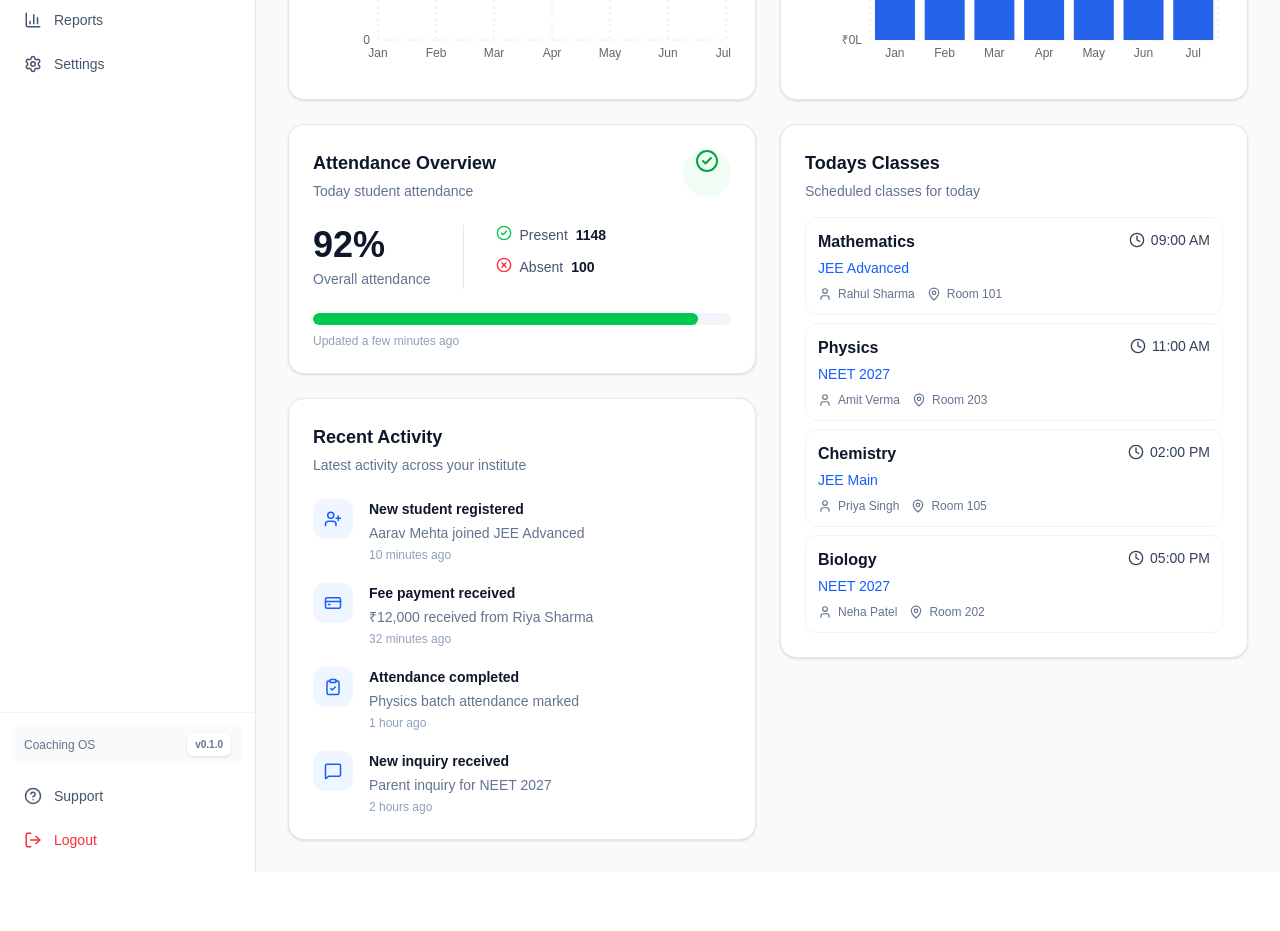
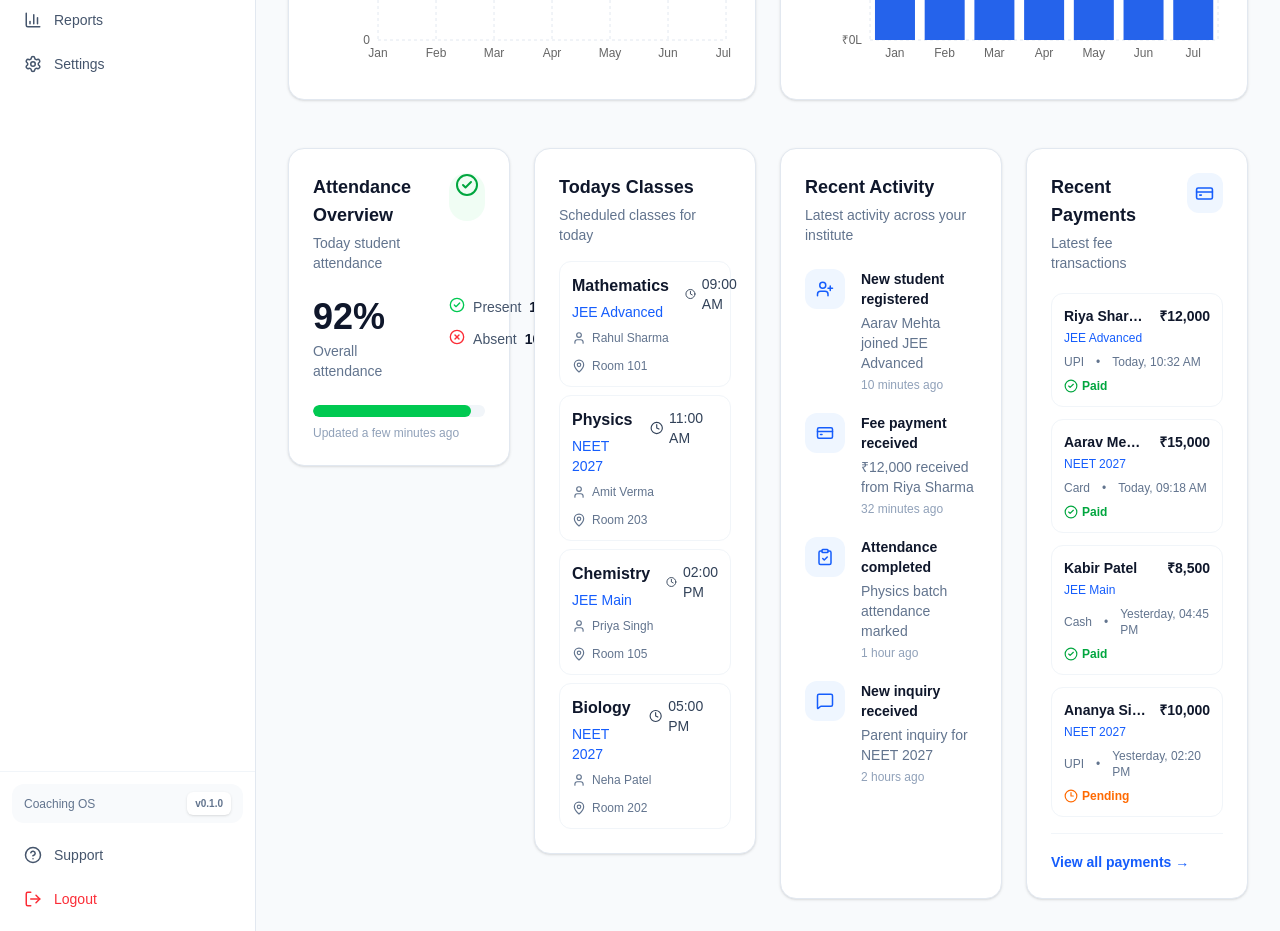
Before and after one commit to devleyj/Coaching-os-admin, a Next.js app: page / in a window 1280 px wide. Shown: the part 700-1631 px from the top of the page. Before the commit the page ends 1572 px from the top, so only its background shows below. Built offline with nearby package versions, Linux system fonts and the light colour scheme.

Commit message:
v0.1.0 - Add recent payments dashboard card

```diff
--- /dev/null
+++ b/app/components/RecentPayments.tsx
@@ -0,0 +1,117 @@
+"use client";
+
+import { CreditCard, CheckCircle2, Clock3 } from "lucide-react";
+
+const payments = [
+  {
+    student: "Riya Sharma",
+    batch: "JEE Advanced",
+    amount: "₹12,000",
+    method: "UPI",
+    date: "Today, 10:32 AM",
+    status: "Paid",
+  },
+  {
+    student: "Aarav Mehta",
+    batch: "NEET 2027",
+    amount: "₹15,000",
+    method: "Card",
+    date: "Today, 09:18 AM",
+    status: "Paid",
+  },
+  {
+    student: "Kabir Patel",
+    batch: "JEE Main",
+    amount: "₹8,500",
+    method: "Cash",
+    date: "Yesterday, 04:45 PM",
+    status: "Paid",
+  },
+  {
+    student: "Ananya Singh",
+    batch: "NEET 2027",
+    amount: "₹10,000",
+    method: "UPI",
+    date: "Yesterday, 02:20 PM",
+    status: "Pending",
+  },
+];
+
+export default function RecentPayments() {
+  return (
+    <div className="rounded-2xl border border-slate-200 bg-white p-6 shadow-sm">
+      {/* Card Header */}
+      <div className="mb-5 flex items-start justify-between">
+        <div>
+          <h2 className="text-lg font-semibold text-slate-900">
+            Recent Payments
+          </h2>
+          <p className="mt-1 text-sm text-slate-500">
+            Latest fee transactions
+          </p>
+        </div>
+
+        <div className="flex h-10 w-10 items-center justify-center rounded-xl bg-blue-50 text-blue-600">
+          <CreditCard size={19} />
+        </div>
+      </div>
+
+      {/* Main Content */}
+      <div className="space-y-3">
+        {payments.map((payment) => (
+          <div
+            key={`${payment.student}-${payment.date}`}
+            className="rounded-xl border border-slate-100 p-3 transition hover:bg-slate-50"
+          >
+            <div className="flex items-start justify-between gap-3">
+              <div className="min-w-0">
+                <p className="truncate text-sm font-semibold text-slate-900">
+                  {payment.student}
+                </p>
+
+                <p className="mt-1 text-xs text-blue-600">
+                  {payment.batch}
+                </p>
+              </div>
+
+              <p className="shrink-0 text-sm font-bold text-slate-900">
+                {payment.amount}
+              </p>
+            </div>
+
+            <div className="mt-2 flex flex-wrap items-center justify-between gap-2">
+              <div className="flex items-center gap-3 text-xs text-slate-500">
+                <span>{payment.method}</span>
+                <span>•</span>
+                <span>{payment.date}</span>
+              </div>
+
+              <div
+                className={`flex items-center gap-1 text-xs font-semibold ${
+                  payment.status === "Paid"
+                    ? "text-green-600"
+                    : "text-orange-500"
+                }`}
+              >
+                {payment.status === "Paid" ? (
+                  <CheckCircle2 size={14} />
+                ) : (
+                  <Clock3 size={14} />
+                )}
+
+                {payment.status}
+              </div>
+            </div>
+          </div>
+        ))}
+      </div>
+
+      {/* Card Footer */}
+      <div className="mt-4 border-t border-slate-100 pt-4">
+        <button className="text-sm font-semibold text-blue-600 hover:text-blue-700">
+          View all payments →
+        </button>
+      </div>
+    </div>
+  );
+}
--- a/app/page.tsx
+++ b/app/page.tsx
@@ -4,6 +4,7 @@ import RevenueChart from "./components/RevenueChart";
 import AttendanceOverview from "./components/AttendanceOverview";
 import TodaysClasses from "./components/TodaysClasses";
 import RecentActivity from "./components/RecentActivity";
+import RecentPayments from "./components/RecentPayments";
 
 import {
   Search,
@@ -53,14 +54,11 @@ const stats = [
 export default function Home() {
   return (
     <div className="flex min-h-screen bg-slate-50">
-
       <Sidebar />
 
       <main className="min-w-0 flex-1">
-
         {/* Header */}
         <header className="sticky top-0 z-10 flex h-20 items-center justify-between border-b border-slate-200 bg-white/95 px-6 backdrop-blur lg:px-8">
-
           <div className="hidden w-full max-w-md md:block">
             <div className="flex items-center rounded-xl border border-slate-200 bg-slate-50 px-4 py-2.5">
               <Search size={19} className="text-slate-400" />
@@ -74,7 +72,6 @@ export default function Home() {
           </div>
 
           <div className="ml-auto flex items-center gap-4">
-
             <button className="relative rounded-xl p-2.5 text-slate-500 hover:bg-slate-100">
               <Bell size={20} />
 
@@ -91,13 +88,9 @@ export default function Home() {
               </div>
 
               <div className="hidden sm:block">
-                <p className="text-sm font-semibold text-slate-900">
-                  Admin
-                </p>
+                <p className="text-sm font-semibold text-slate-900">Admin</p>
 
-                <p className="text-xs text-slate-500">
-                  Super Admin
-                </p>
+                <p className="text-xs text-slate-500">Super Admin</p>
               </div>
             </div>
           </div>
@@ -105,7 +98,6 @@ export default function Home() {
 
         {/* Dashboard */}
         <section className="p-5 sm:p-6 lg:p-8">
-
           {/* Page heading */}
           <div className="mb-6">
             <h1 className="text-2xl font-bold text-slate-900 sm:text-3xl">
@@ -128,7 +120,6 @@ export default function Home() {
                   className="rounded-2xl border border-slate-200 bg-white p-5 shadow-sm transition hover:-translate-y-0.5 hover:shadow-md"
                 >
                   <div className="flex items-start justify-between">
-
                     <div>
                       <p className="text-sm font-medium text-slate-500">
                         {stat.title}
@@ -147,18 +138,13 @@ export default function Home() {
                   </div>
 
                   <div className="mt-4 flex items-center gap-1 text-xs">
-                    <ArrowUpRight
-                      size={14}
-                      className="text-green-600"
-                    />
+                    <ArrowUpRight size={14} className="text-green-600" />
 
                     <span className="font-semibold text-green-600">
                       {stat.change}
                     </span>
 
-                    <span className="text-slate-400">
-                      {stat.description}
-                    </span>
+                    <span className="text-slate-400">{stat.description}</span>
                   </div>
                 </div>
               );
@@ -173,18 +159,18 @@ export default function Home() {
 
           {/* Attendance + Classes + Activity */}
           <div className="mt-6 grid grid-cols-1 items-start gap-6 xl:grid-cols-2">
-
-            {/* Left column */}
-            <div className="space-y-6">
+            {/* Operations */}
+            <div className="mt-6 grid grid-cols-1 gap-6 xl:grid-cols-2">
               <AttendanceOverview />
-
-              <RecentActivity />
+              <TodaysClasses />
             </div>
 
-            {/* Right column*/}
-            <TodaysClasses />
+            {/* Activity */}
+            <div className="mt-6 grid grid-cols-1 gap-6 xl:grid-cols-2">
+              <RecentActivity />
+              <RecentPayments />
+            </div>
           </div>
-
         </section>
       </main>
     </div>
```
